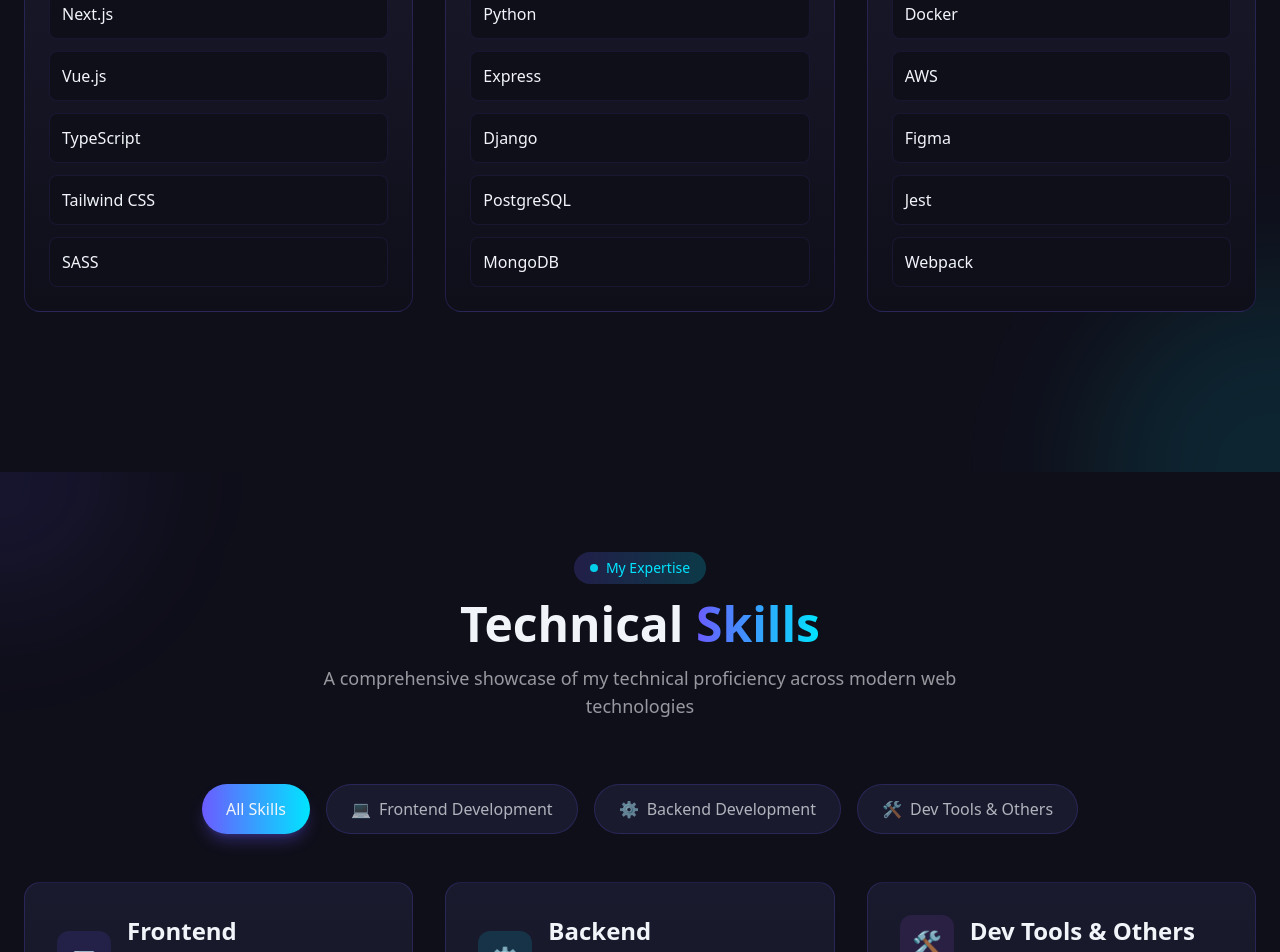
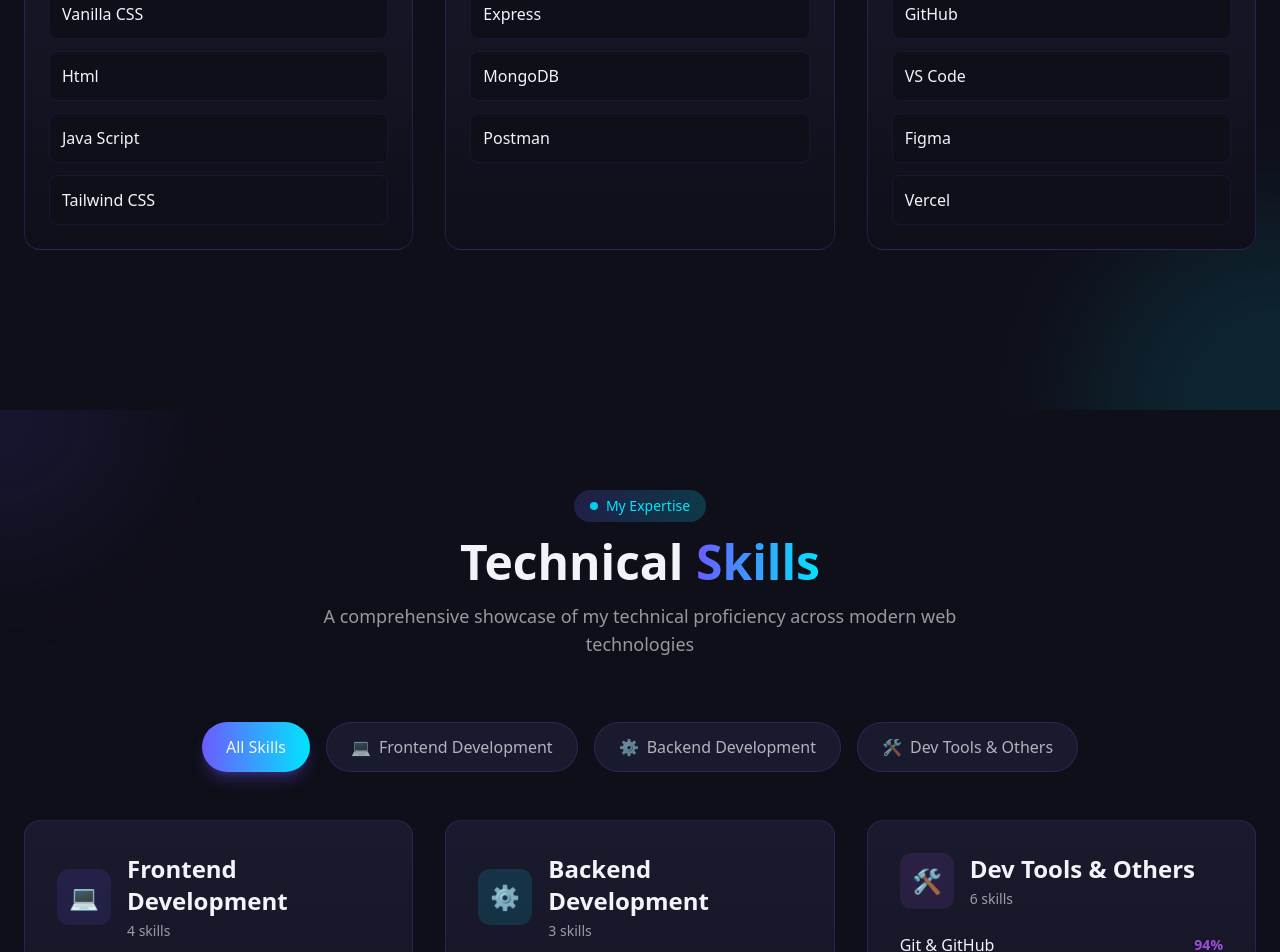
Before and after one commit to miku-nicol/codewithmimi-frontend-, a React (Vite) app: page / in a window 1280 px wide. Shown: the part 2000-2952 px from the top of the page. Built offline with nearby package versions, Linux system fonts and the light colour scheme.

Commit message:
correction

```diff
--- a/src/components/About.jsx
+++ b/src/components/About.jsx
@@ -10,9 +10,9 @@
   };
 
   const techStack = {
-    frontend: ['React', 'Next.js', 'Vue.js', 'TypeScript', 'Tailwind CSS', 'SASS'],
-    backend: ['Node.js', 'Python', 'Express', 'Django', 'PostgreSQL', 'MongoDB'],
-    tools: ['Git', 'Docker', 'AWS', 'Figma', 'Jest', 'Webpack']
+    frontend: ['React', 'Vanilla CSS', 'Html', 'Java Script', 'Tailwind CSS'],
+    backend: ['Node.js', 'Express', 'MongoDB','Postman'],
+    tools: ['Git', 'GitHub', 'VS Code', 'Figma', 'Vercel']
   };
 
   const timeline = [
--- a/src/components/Skills.jsx
+++ b/src/components/Skills.jsx
@@ -12,11 +12,9 @@
       icon: '💻',
       color: '#6B5BFF',
       skills: [
-        { name: 'React.js', level: 95, description: 'Building dynamic UIs with hooks, context, and custom components' },
-        { name: 'Next.js', level: 90, description: 'Server-side rendering, static generation, and API routes' },
-        { name: 'TypeScript', level: 88, description: 'Type-safe JavaScript development' },
-        { name: 'Tailwind CSS', level: 92, description: 'Utility-first CSS framework for rapid UI development' },
-        { name: 'JavaScript (ES6+)', level: 96, description: 'Modern JavaScript features and patterns' },
+        { name: 'React.js', level: 80, description: 'Building dynamic UIs with hooks, context, and custom components' },
+        { name: 'Tailwind CSS', level: 75, description: 'Utility-first CSS framework for rapid UI development' },
+        { name: 'JavaScript (ES6+)', level: 70, description: 'Modern JavaScript features and patterns' },
         { name: 'HTML5/CSS3', level: 98, description: 'Semantic markup and advanced CSS techniques' },
       ]
     },
@@ -28,10 +26,9 @@
       skills: [
         { name: 'Node.js', level: 90, description: 'Building scalable server-side applications' },
         { name: 'Express.js', level: 88, description: 'RESTful API development and middleware' },
-        { name: 'Python', level: 85, description: 'Scripting and backend development' },
         { name: 'MongoDB', level: 82, description: 'NoSQL database design and aggregation' },
-        { name: 'PostgreSQL', level: 80, description: 'Relational database management' },
-        { name: 'Firebase', level: 78, description: 'Real-time databases and authentication' },
+
+
       ]
     },
     {
```
